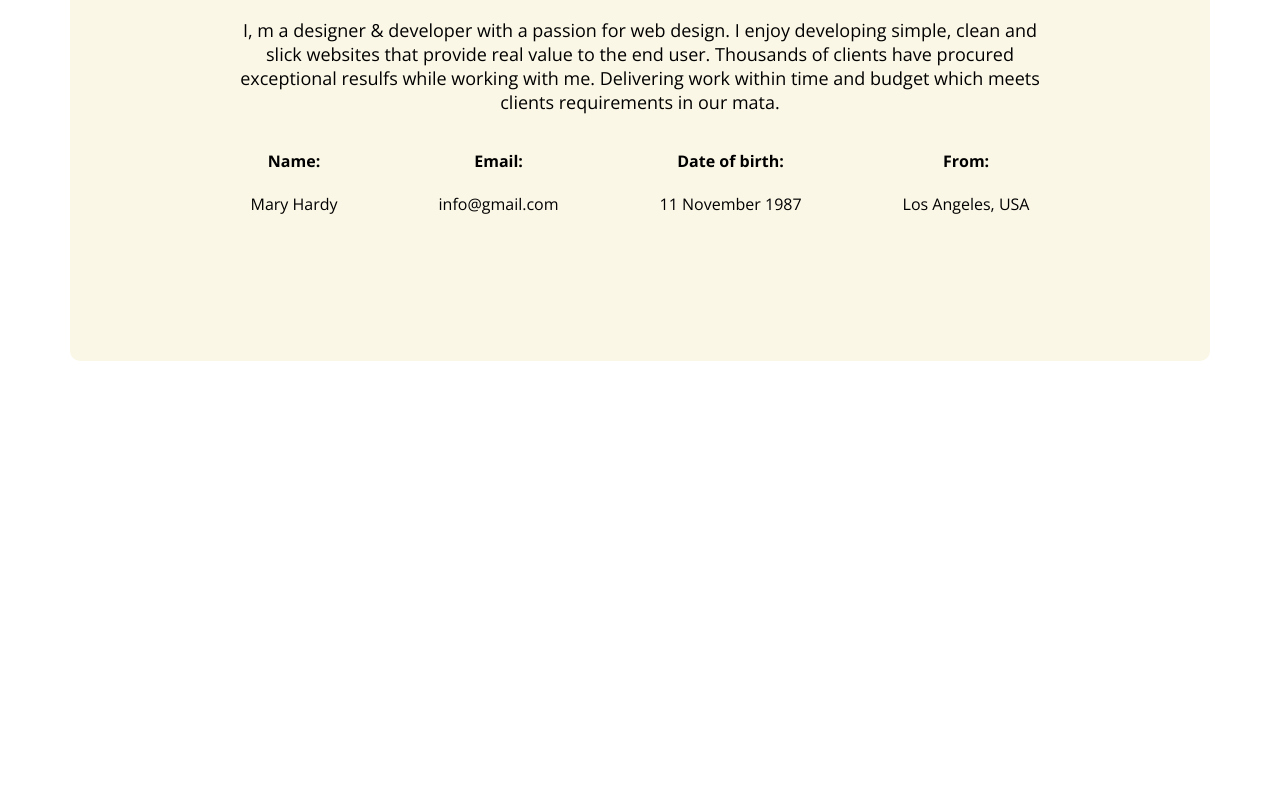
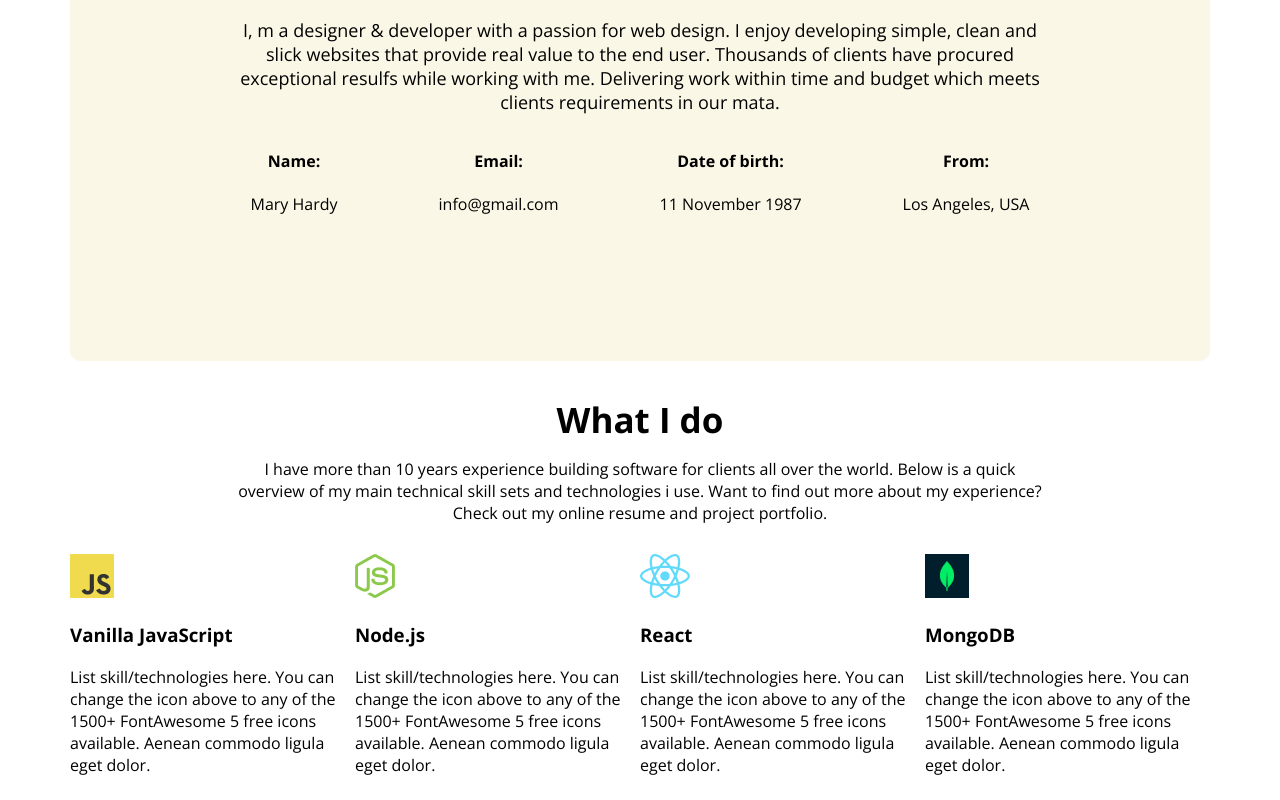
Before and after one commit to amitkumer051/webdeveloper-portfolio, a plain HTML site: page index.html in a window 1280 px wide. Shown: the part 1127-1927 px from the top of the page. Before the commit the page ends 1496 px from the top, so only its background shows below. Drawn offline with nearby package versions, Linux system fonts and the light colour scheme.

Commit message:
added new icon-title

```diff
--- a/index.html
+++ b/index.html
@@ -56,6 +56,33 @@
                 </div>
             </div>
         </section>
+        <section>
+            <h3 class="section-title">What I do</h3>
+            <p class="section-des-what">I have more than 10 years experience building software for clients all over the world. Below is a quick overview of my main technical skill sets and technologies i use. Want to find out more about my experience? Check out my online resume and project portfolio.</p>
+
+            <div class="skills-container">
+                <div class="skill">
+                    <img src="images/icons/js.png" alt="">
+                    <h3 class="skill-title">Vanilla JavaScript</h3>
+                    <p class="skill-des">List skill/technologies here. You can change the icon above to any of the 1500+ FontAwesome 5 free icons available. Aenean commodo ligula eget dolor.</p>
+                </div>
+                <div class="skill">
+                    <img src="images/icons/nodejs.png" alt="">
+                    <h3 class="skill-title">Node.js</h3>
+                    <p class="skill-des">List skill/technologies here. You can change the icon above to any of the 1500+ FontAwesome 5 free icons available. Aenean commodo ligula eget dolor.</p>
+                </div>
+                <div class="skill">
+                    <img src="images/icons/react.png" alt="">
+                    <h3 class="skill-title">React</h3>
+                    <p class="skill-des">List skill/technologies here. You can change the icon above to any of the 1500+ FontAwesome 5 free icons available. Aenean commodo ligula eget dolor.</p>
+                </div>
+                <div class="skill">
+                    <img src="images/icons/mongo.png" alt="">
+                    <h3 class="skill-title">MongoDB</h3>
+                    <p class="skill-des">List skill/technologies here. You can change the icon above to any of the 1500+ FontAwesome 5 free icons available. Aenean commodo ligula eget dolor.</p>
+                </div>
+            </div>
+        </section>
     </main>
     <footer>
 
--- a/style/portfolio.css
+++ b/style/portfolio.css
@@ -104,3 +104,13 @@ main{
     text-align: center;
     margin-top: 15px;
 }
+.section-des-what{
+    width: 72%;
+    text-align: center;
+    margin: auto;
+    margin-top: -20px;
+}
+.skills-container{
+    display: flex;
+    margin-top: 30px;
+}
```
